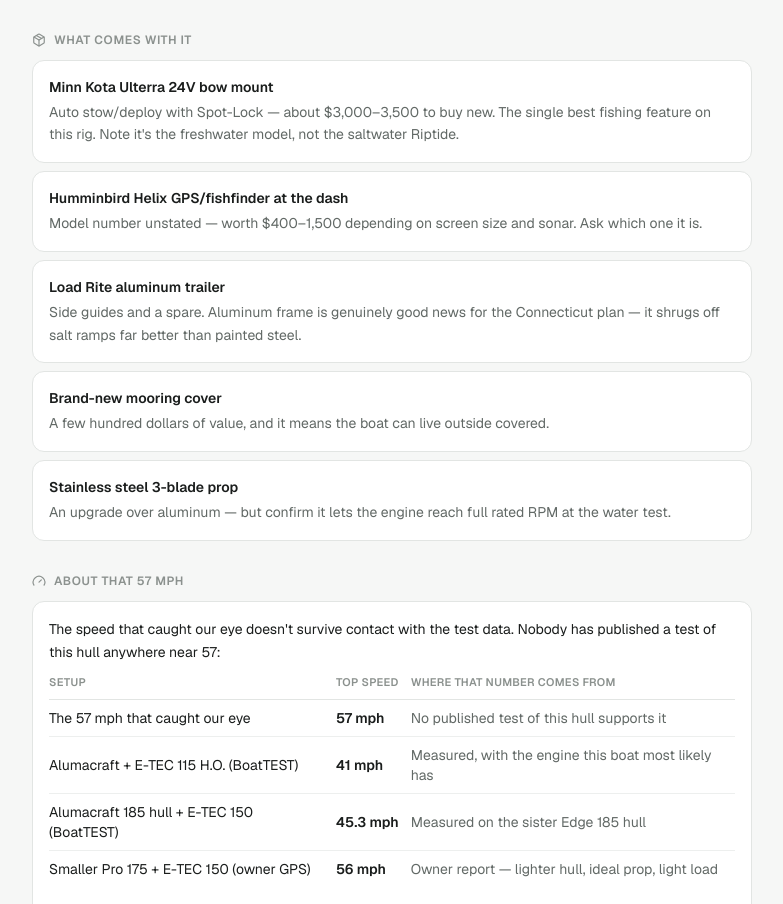
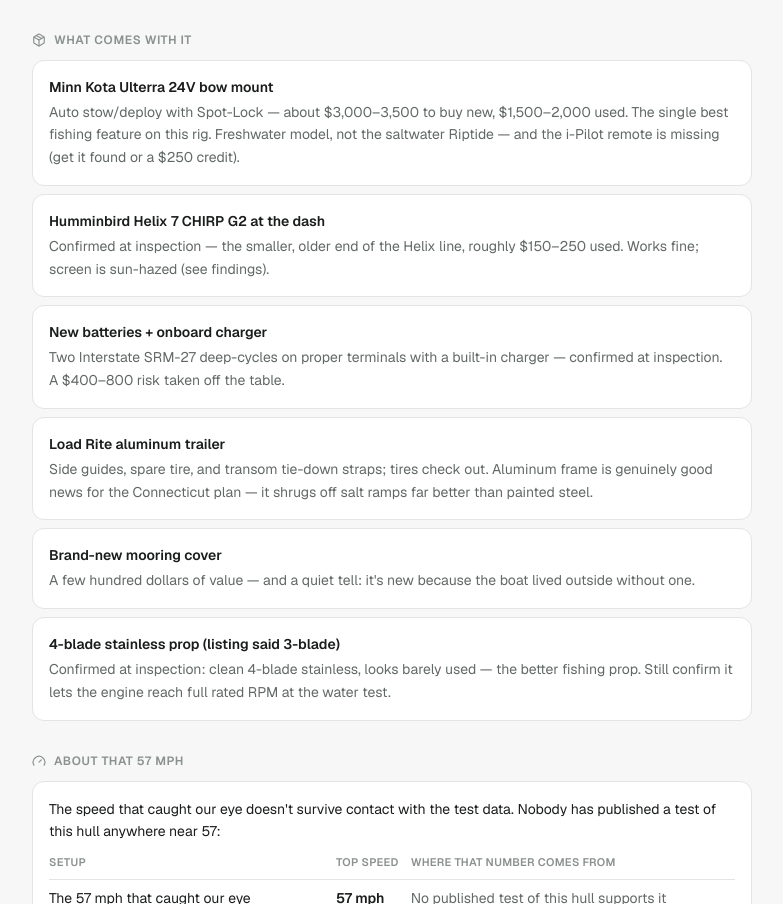
Before and after one commit to eigenvectr/fih, a Next.js app: page /boat-report in a window 1280 px wide. Shown: the part 884-1788 px from the top of the page, without its empty margins (248-1031 px from the left). Built offline with nearby package versions, Linux system fonts and the light colour scheme.

Commit message:
Refresh included-equipment list with inspection-confirmed details
Helix identified as a 7 CHIRP G2, prop confirmed 4-blade stainless,
new batteries and onboard charger added, trailer straps noted, and
the missing i-Pilot remote flagged on the Ulterra entry.

```diff
--- a/src/app/boat-report/page.tsx
+++ b/src/app/boat-report/page.tsx
@@ -47,23 +47,27 @@
 const INCLUDED: { item: string; note: string }[] = [
   {
     item: "Minn Kota Ulterra 24V bow mount",
-    note: "Auto stow/deploy with Spot-Lock — about $3,000–3,500 to buy new. The single best fishing feature on this rig. Note it's the freshwater model, not the saltwater Riptide.",
+    note: "Auto stow/deploy with Spot-Lock — about $3,000–3,500 to buy new, $1,500–2,000 used. The single best fishing feature on this rig. Freshwater model, not the saltwater Riptide — and the i-Pilot remote is missing (get it found or a $250 credit).",
   },
   {
-    item: "Humminbird Helix GPS/fishfinder at the dash",
-    note: "Model number unstated — worth $400–1,500 depending on screen size and sonar. Ask which one it is.",
+    item: "Humminbird Helix 7 CHIRP G2 at the dash",
+    note: "Confirmed at inspection — the smaller, older end of the Helix line, roughly $150–250 used. Works fine; screen is sun-hazed (see findings).",
+  },
+  {
+    item: "New batteries + onboard charger",
+    note: "Two Interstate SRM-27 deep-cycles on proper terminals with a built-in charger — confirmed at inspection. A $400–800 risk taken off the table.",
   },
   {
     item: "Load Rite aluminum trailer",
-    note: "Side guides and a spare. Aluminum frame is genuinely good news for the Connecticut plan — it shrugs off salt ramps far better than painted steel.",
+    note: "Side guides, spare tire, and transom tie-down straps; tires check out. Aluminum frame is genuinely good news for the Connecticut plan — it shrugs off salt ramps far better than painted steel.",
   },
   {
     item: "Brand-new mooring cover",
-    note: "A few hundred dollars of value, and it means the boat can live outside covered.",
+    note: "A few hundred dollars of value — and a quiet tell: it's new because the boat lived outside without one.",
   },
   {
-    item: "Stainless steel 3-blade prop",
-    note: "An upgrade over aluminum — but confirm it lets the engine reach full rated RPM at the water test.",
+    item: "4-blade stainless prop (listing said 3-blade)",
+    note: "Confirmed at inspection: clean 4-blade stainless, looks barely used — the better fishing prop. Still confirm it lets the engine reach full rated RPM at the water test.",
   },
 ];
 
```
